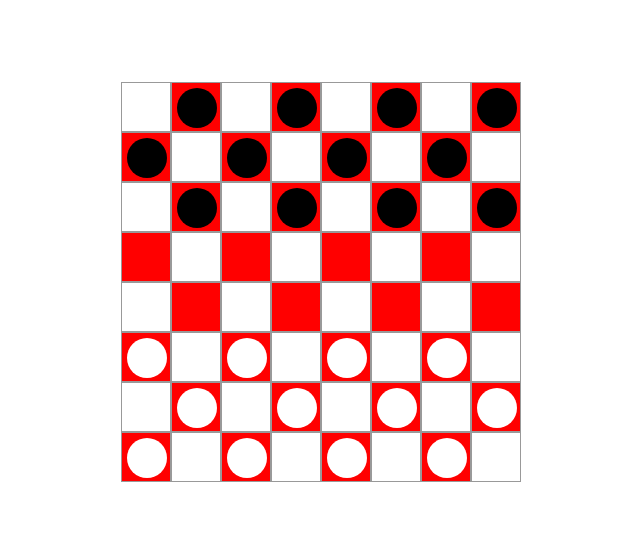
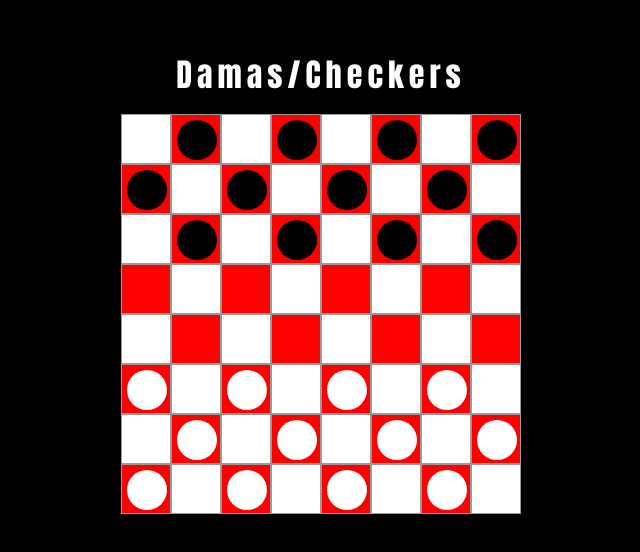
Before and after one commit to BeniMoTTa/dama-game, a plain HTML site: page index.html in a window 1280 px wide. Shown: the part 126-678 px from the top of the page, without its empty margins (327-967 px from the left). Drawn offline with Linux system fonts and the light colour scheme.

Commit message:
CSS basic

```diff
--- a/index.html
+++ b/index.html
@@ -7,6 +7,7 @@
     <title>Damas com JS e HTML</title>
   </head>
   <body>
+    <div class="title">Damas/Checkers</div>
     <div class="board" onclick="movePiece(event)"></div>
 
     <script src="./script.js"></script>
--- a/style.css
+++ b/style.css
@@ -1,11 +1,19 @@
 body {
   display: flex;
+  flex-direction: column;
   width: 100%;
   height: 100vh;
   justify-content: center;
   align-items: center;
+  background-color: #000;
 }
-
+.title {
+  font-size: 32px;
+  font-family: Impact, Haettenschweiler, "Arial Narrow Bold", sans-serif;
+  margin-bottom: 15px;
+  color: white;
+  letter-spacing: 5px;
+}
 .board {
   display: flex;
   flex-wrap: wrap;
```
